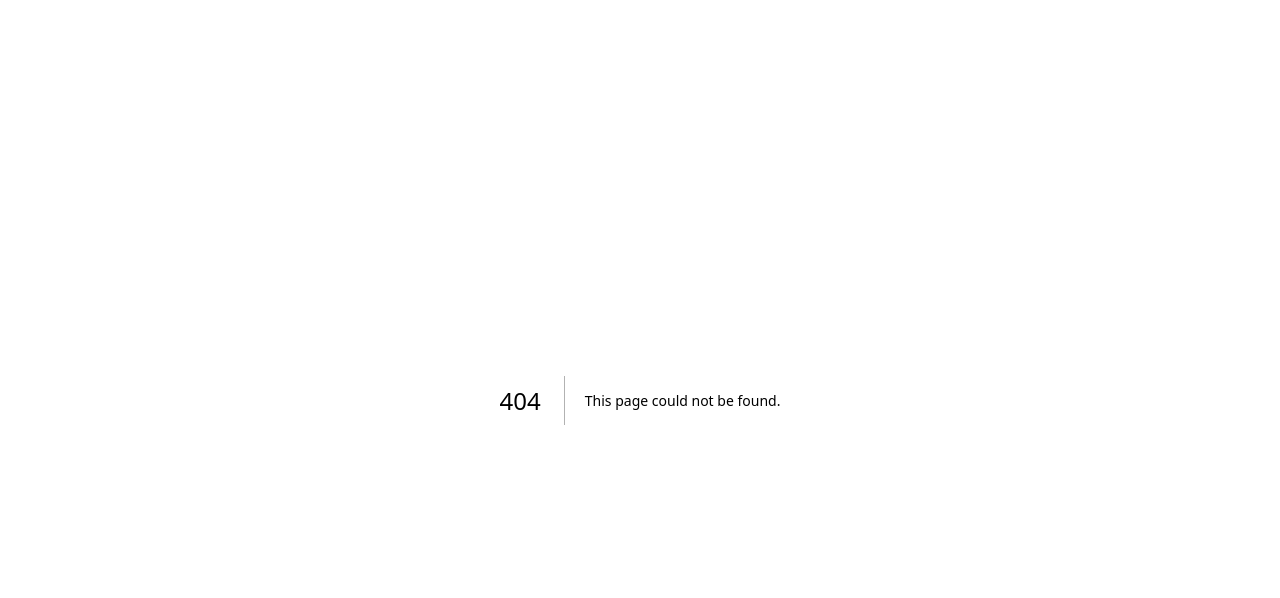
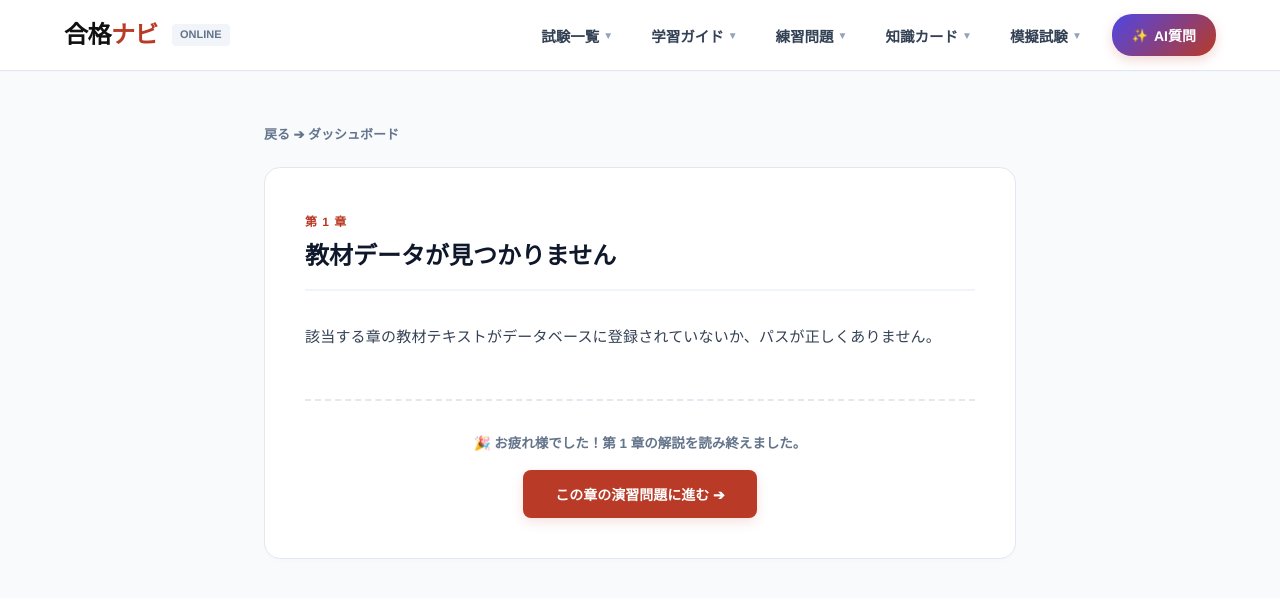
Before and after one commit to zrqZRQ77/japanese-web, a Next.js app: page /exams/1/guide/1 in a window 1280 px wide. Before the commit this address had no page. Shown: the top 598 px of the page. Built offline with nearby package versions, Linux system fonts and the light colour scheme.

Commit message:
Add files via upload

```diff
--- /dev/null
+++ b/app/exams/[examId]/guide/[chapterId]/page.js
@@ -0,0 +1,102 @@
+"use client";
+
+import React, { useState, useEffect } from 'react';
+import Navbar from "../../../../../components/Navbar";
+// 🚀 核心逻辑：直接去根目录的数据大仓库提取纯净的教材日语文本
+import { examDatabase } from "../../../../../data/examTexts";
+
+export default function UniversalChapterDetailPage() {
+  const [mounted, setMounted] = useState(false);
+  const [examId, setExamId] = useState('boki3'); // 默认兜底科目
+  const [chapterId, setChapterId] = useState('ch1'); // 默认兜底章节
+
+  useEffect(() => {
+    setMounted(true);
+    if (typeof window !== 'undefined') {
+      // 🎯 智能解析：自动切分网址路径，提取科目代码和章节代码
+      // 例如路径为 /exams/boki3/guide/ch5 时：
+      const pathSegments = window.location.pathname.split('/');
+      const examsIndex = pathSegments.indexOf('exams');
+
+      if (examsIndex !== -1) {
+        if (pathSegments[examsIndex + 1]) {
+          setExamId(pathSegments[examsIndex + 1].toLowerCase());
+        }
+        if (pathSegments[examsIndex + 3]) {
+          setChapterId(pathSegments[examsIndex + 3].toLowerCase());
+        }
+      }
+    }
+  }, []);
+
+  if (!mounted) return null;
+
+  // 根据当前动态解析出的科目和章节，去数据仓库精准捞取文本
+  const currentExamTexts = examDatabase[examId] || {};
+  const currentChapter = currentExamTexts[chapterId] || {
+    num: "1",
+    title: "教材データが見つかりません",
+    content: ["該当する章の教材テキストがデータベースに登録されていないか、パスが正しくありません。"]
+  };
+
+  return (
+    <div style={{ minHeight: '100vh', backgroundColor: '#f8fafc', fontFamily: '"Helvetica Neue", Arial, sans-serif' }}>
+      <Navbar />
+      <main style={{ maxWidth: '800px', margin: '0 auto', padding: '50px 24px' }}>
+
+        {/* 返回按钮：动态返回当前科目的列表大本营 */}
+        <div style={{ marginBottom: '20px' }}>
+          <button
+            onClick={() => { if (typeof window !== 'undefined') window.location.href = `/exams/${examId}/guide`; }}
+            style={{ background: 'none', border: 'none', color: '#64748b', fontSize: '13px', fontWeight: '700', cursor: 'pointer', padding: 0 }}
+          >
+            戻る ➔ ダッシュボード
+          </button>
+        </div>
+
+        {/* 精美白底卡片容器 */}
+        <div style={{ backgroundColor: '#ffffff', border: '1px solid #e2e8f0', borderRadius: '16px', padding: '40px', boxShadow: '0 4px 6px -1px rgba(0,0,0,0.01)' }}>
+
+          {/* 章节标题区域 */}
+          <div style={{ marginBottom: '32px', borderBottom: '2px solid #f1f5f9', paddingBottom: '16px' }}>
+            <span style={{ fontSize: '12px', fontWeight: '800', color: '#b93a26', letterSpacing: '1px' }}>
+              第 {currentChapter.num} 章
+            </span>
+            <h1 style={{ fontSize: '24px', fontWeight: '900', color: '#0f172a', margin: '6px 0 0 0', lineHeight: '1.4' }}>
+              {currentChapter.title}
+            </h1>
+          </div>
+
+          {/* 教材正文：智能兼容单条字符串或数组多段落，提供最舒适的日语排版阅读间距 */}
+          <div style={{ fontSize: '15px', color: '#334155', lineHeight: '1.85', letterSpacing: '0.2px' }}>
+            {Array.isArray(currentChapter.content) ? (
+              currentChapter.content.map((paragraph, index) => (
+                <p key={index} style={{ marginBottom: '16px' }}>{paragraph}</p>
+              ))
+            ) : (
+              <p style={{ whiteSpace: 'pre-line' }}>{currentChapter.content}</p>
+            )}
+          </div>
+
+          {/* 底部引导做题区域 */}
+          <div style={{ marginTop: '48px', paddingTop: '32px', borderTop: '2px dashed #e2e8f0', textAlign: 'center' }}>
+            <p style={{ fontSize: '13.5px', color: '#64748b', fontWeight: '700', marginBottom: '16px' }}>
+              🎉 お疲れ様でした！第 {currentChapter.num} 章の解説を読み終えました。
+            </p>
+            <button
+              onClick={() => {
+                if (typeof window !== 'undefined') {
+                  window.location.href = `/exams/${examId}/exercises?ch=${currentChapter.num}`;
+                }
+              }}
+              style={{ padding: '0 32px', height: '48px', backgroundColor: '#b93a26', color: '#ffffff', border: 'none', borderRadius: '8px', fontSize: '14px', fontWeight: '700', cursor: 'pointer', boxShadow: '0 4px 12px rgba(185, 58, 38, 0.15)' }}
+            >
+              この章の演習問題に進む ➔
+            </button>
+          </div>
+
+        </div>
+      </main>
+    </div>
+  );
+}
```
